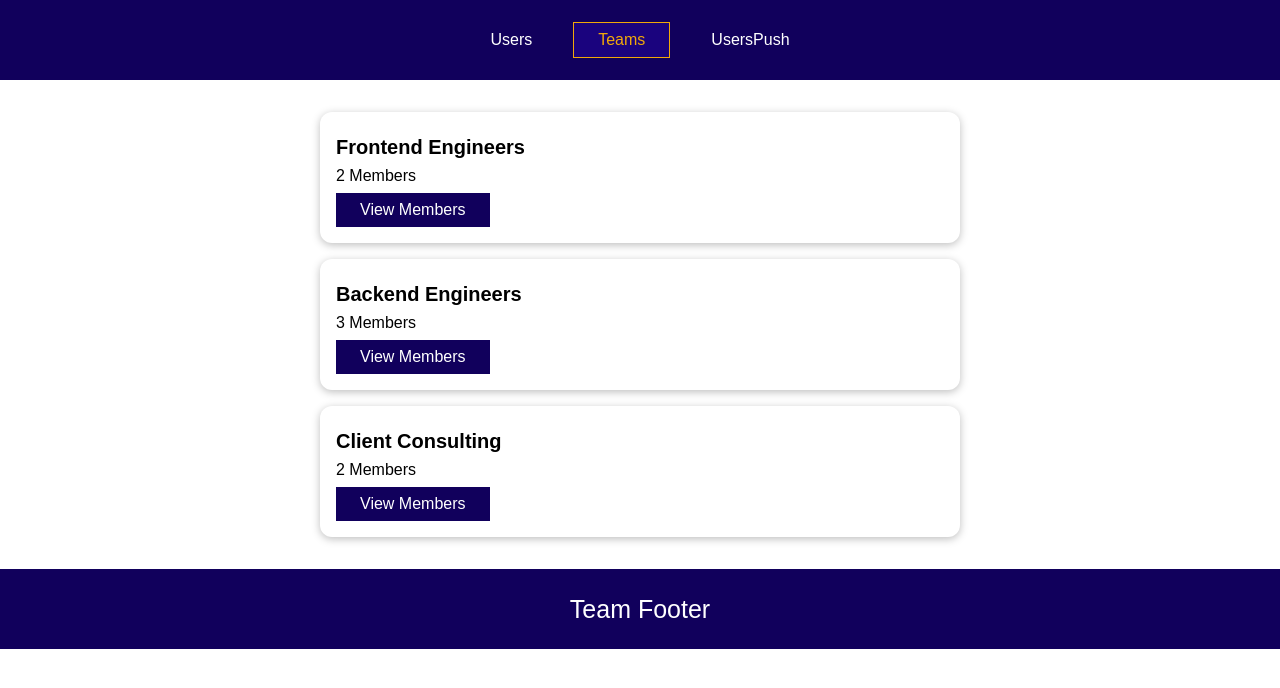
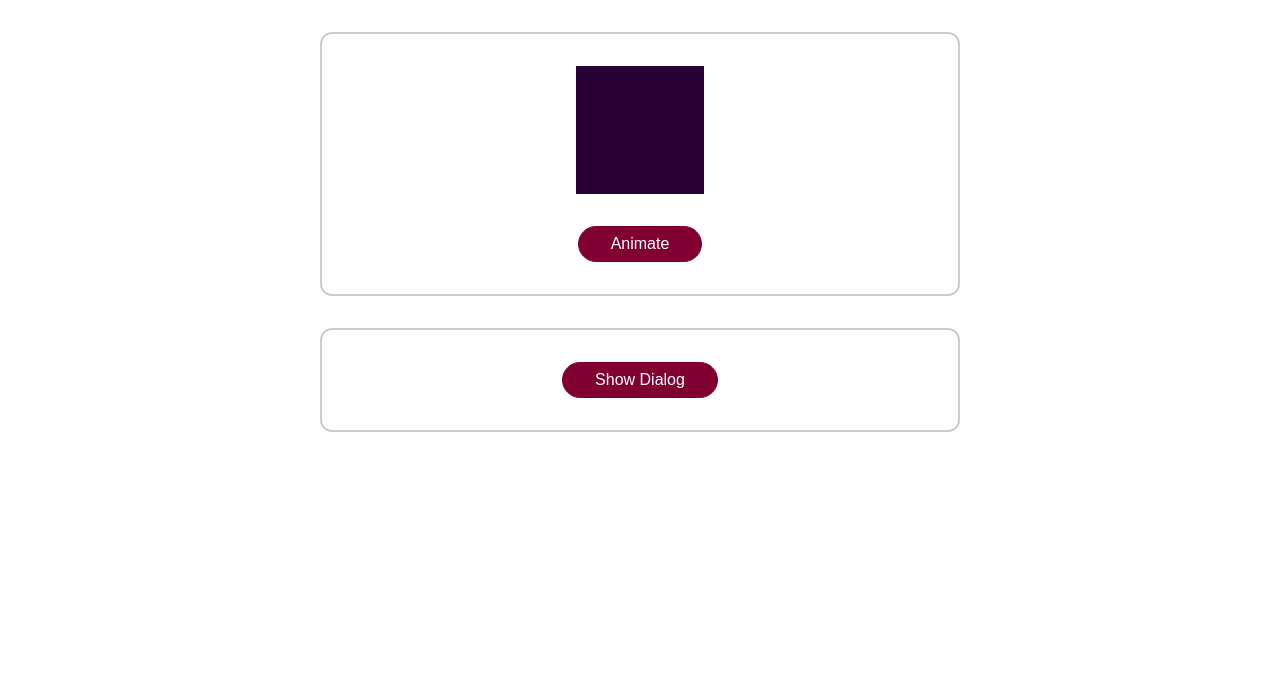
Before and after one commit to MRAlirad/Vue-Projects, a Vue app: page / in a window 1280 px wide. Before the commit this address led to /teams. Shown: the top 688 px of the page. Built offline with nearby package versions, Linux system fonts and the light colour scheme.

Commit message:
basic animation

```diff
--- a/src/App.vue
+++ b/src/App.vue
@@ -5,28 +5,31 @@
 	<!-- <LearningResourcesApp /> -->
 	<!-- <Form /> -->
 	<!-- <SurvayResultsApp /> -->
-	<UsersTeamsApp />
+	<!-- <UsersTeamsApp /> -->
+	<Animation />
 </template>
 
 <script>
-	import MyGoals from './projects/addGoals/AddGoals.vue';
-	import MonsterSlayer from './projects/monsterSlayer/MonsterSlayer.vue';
-	import FriendsContact from './projects/friends-contact-info/FriendsContact.vue';
-	import LearningResourcesApp from './projects/learning-resources/LearningResourcesApp.vue';
-	import Form from './projects/form/Form.vue';
-	import SurvayResultsApp from './projects/survay-results/SurvayResultsApp.vue';
-	import UsersTeamsApp from './projects/users-and-teams/UsersTeamsApp.vue';
+	// import MyGoals from './projects/addGoals/AddGoals.vue';
+	// import MonsterSlayer from './projects/monsterSlayer/MonsterSlayer.vue';
+	// import FriendsContact from './projects/friends-contact-info/FriendsContact.vue';
+	// import LearningResourcesApp from './projects/learning-resources/LearningResourcesApp.vue';
+	// import Form from './projects/form/Form.vue';
+	// import SurvayResultsApp from './projects/survay-results/SurvayResultsApp.vue';
+	// import UsersTeamsApp from './projects/users-and-teams/UsersTeamsApp.vue';
+	import Animation from './projects/animation/Animation.vue';
 
 	export default {
 		name: 'App',
 		components: {
-			MyGoals,
-			MonsterSlayer,
-			FriendsContact,
-			LearningResourcesApp,
-			Form,
-			SurvayResultsApp,
-			UsersTeamsApp,
+			// MyGoals,
+			// MonsterSlayer,
+			// FriendsContact,
+			// LearningResourcesApp,
+			// Form,
+			// SurvayResultsApp,
+			// UsersTeamsApp,
+			Animation,
 		},
 	};
 </script>
--- a/src/main.js
+++ b/src/main.js
@@ -1,8 +1,10 @@
 import {createApp} from 'vue';
 import './style.css';
 import App from './App.vue';
-import teamUsersRouter from './projects/users-and-teams/routes.js';
+// import teamUsersRouter from './projects/users-and-teams/routes.js';
 
 
 
-createApp(App).use(teamUsersRouter).mount('#app');
+createApp(App)
+// .use(teamUsersRouter)
+.mount('#app');
--- /dev/null
+++ b/src/projects/animation/Animation.vue
@@ -0,0 +1,93 @@
+<template>
+	<div class="container">
+		<div
+			class="block"
+			:class="{ animate: animatedBlock }"
+		></div>
+		<button @click="animateBlock">Animate</button>
+	</div>
+	<base-modal
+		@close="hideDialog"
+		v-if="dialogIsVisible"
+	>
+		<p>This is a test dialog!</p>
+		<button @click="hideDialog">Close it!</button>
+	</base-modal>
+	<div class="container">
+		<button @click="showDialog">Show Dialog</button>
+	</div>
+</template>
+
+<script>
+	import BaseModal from './BaseModal.vue';
+
+	export default {
+		components: {
+			BaseModal,
+		},
+		data() {
+			return {
+				animatedBlock: false,
+				dialogIsVisible: false,
+			};
+		},
+		methods: {
+			animateBlock() {
+				this.animatedBlock = true;
+			},
+			showDialog() {
+				this.dialogIsVisible = true;
+			},
+			hideDialog() {
+				this.dialogIsVisible = false;
+			},
+		},
+	};
+</script>
+
+<style>
+	* {
+		box-sizing: border-box;
+	}
+	html {
+		font-family: sans-serif;
+	}
+	body {
+		margin: 0;
+	}
+	button {
+		font: inherit;
+		padding: 0.5rem 2rem;
+		border: 1px solid #810032;
+		border-radius: 30px;
+		background-color: #810032;
+		color: white;
+		cursor: pointer;
+	}
+	button:hover,
+	button:active {
+		background-color: #a80b48;
+		border-color: #a80b48;
+	}
+	.block {
+		width: 8rem;
+		height: 8rem;
+		background-color: #290033;
+		margin-bottom: 2rem;
+		transition: transform 0.4s ease-out;
+	}
+	.container {
+		max-width: 40rem;
+		margin: 2rem auto;
+		display: flex;
+		justify-content: center;
+		align-items: center;
+		flex-direction: column;
+		padding: 2rem;
+		border: 2px solid #ccc;
+		border-radius: 12px;
+	}
+	.animate {
+		transform: translateX(-150px);
+	}
+</style>
--- /dev/null
+++ b/src/projects/animation/BaseModal.vue
@@ -0,0 +1,41 @@
+<template>
+	<div
+		class="backdrop"
+		@click="$emit('close')"
+	></div>
+	<dialog open>
+		<slot></slot>
+	</dialog>
+</template>
+
+<script>
+	export default {
+		emits: ['close'],
+	};
+</script>
+
+<style scoped>
+	.backdrop {
+		position: fixed;
+		top: 0;
+		left: 0;
+		width: 100%;
+		height: 100vh;
+		z-index: 10;
+		background-color: rgba(0, 0, 0, 0.75);
+	}
+
+	dialog {
+		position: fixed;
+		top: 30vh;
+		width: 30rem;
+		left: calc(50% - 15rem);
+		margin: 0;
+		box-shadow: 0 2px 8px rgba(0, 0, 0, 0.26);
+		border-radius: 12px;
+		padding: 1rem;
+		background-color: white;
+		z-index: 100;
+		border: none;
+	}
+</style>
```
